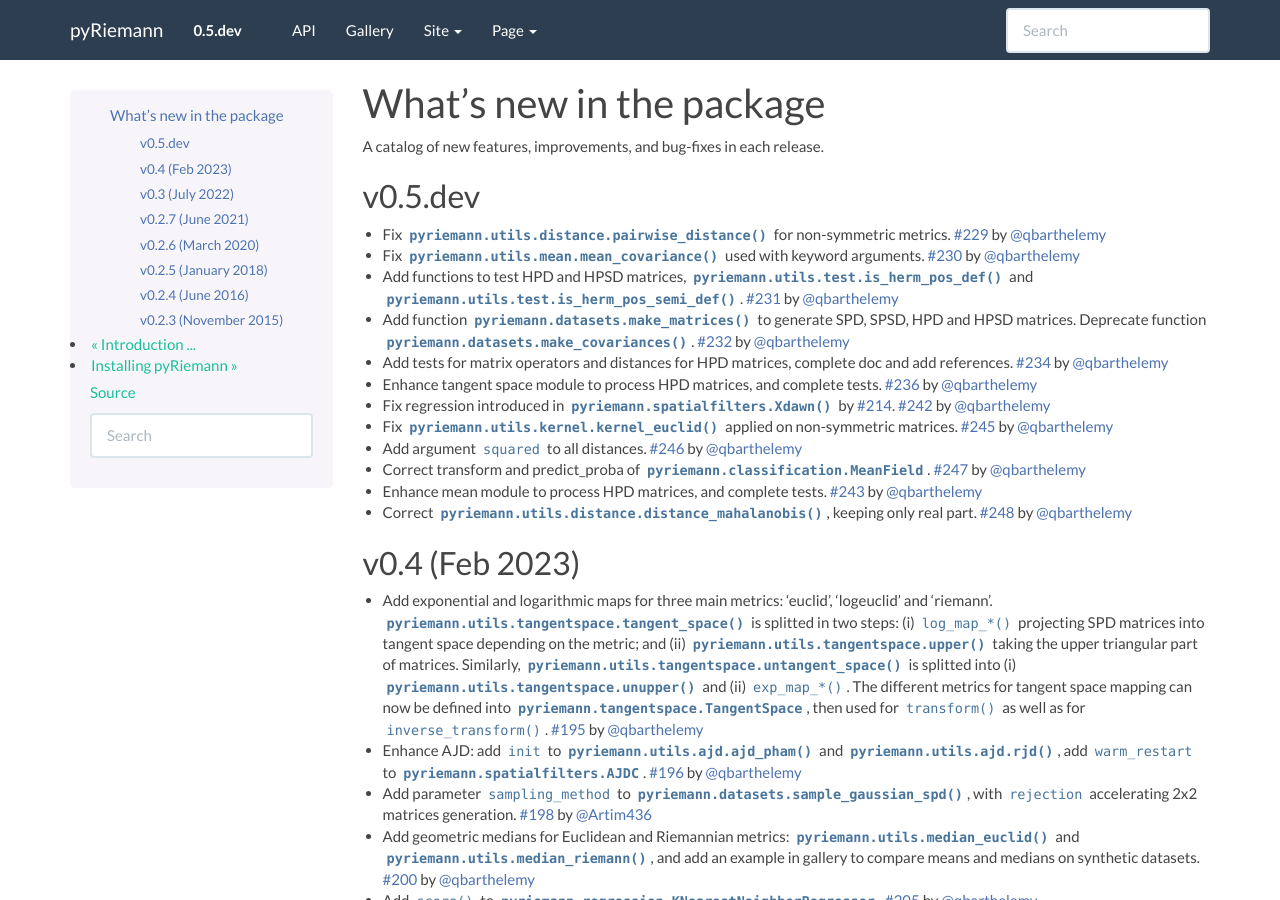
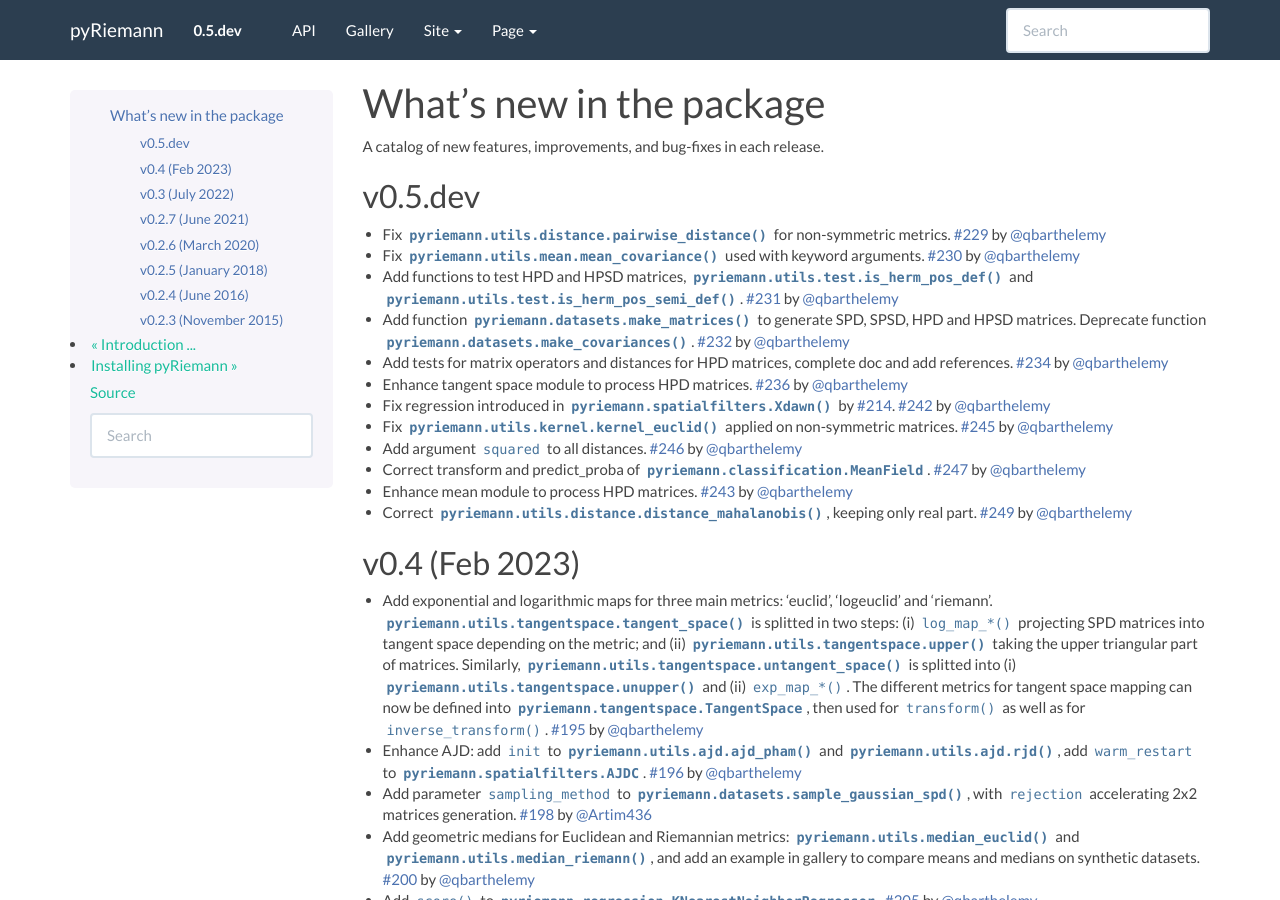
Before and after one commit to pyRiemann/pyRiemann, a Sphinx documentation site: the page built from doc/whatsnew.rst, in a window 1280 px wide and 900 px high. Built offline with Sphinx 7.4.7, drawn with Linux system fonts in a browser that asks for light colours; pages that are not in the unit, such as notebooks, are missing from menus.

Commit message:
correct last pr number in whatsnew

```diff
--- a/doc/whatsnew.rst
+++ b/doc/whatsnew.rst
@@ -21,7 +21,7 @@ v0.5.dev
 
 - Add tests for matrix operators and distances for HPD matrices, complete doc and add references. :pr:`234` by :user:`qbarthelemy`
 
-- Enhance tangent space module to process HPD matrices, and complete tests. :pr:`236` by :user:`qbarthelemy`
+- Enhance tangent space module to process HPD matrices. :pr:`236` by :user:`qbarthelemy`
 
 - Fix regression introduced in :func:`pyriemann.spatialfilters.Xdawn` by :pr:`214`. :pr:`242` by :user:`qbarthelemy`
 
@@ -31,9 +31,9 @@ v0.5.dev
 
 - Correct transform and predict_proba of :class:`pyriemann.classification.MeanField`. :pr:`247` by :user:`qbarthelemy`
 
-- Enhance mean module to process HPD matrices, and complete tests. :pr:`243` by :user:`qbarthelemy`
+- Enhance mean module to process HPD matrices. :pr:`243` by :user:`qbarthelemy`
 
-- Correct :func:`pyriemann.utils.distance.distance_mahalanobis`, keeping only real part. :pr:`248` by :user:`qbarthelemy`
+- Correct :func:`pyriemann.utils.distance.distance_mahalanobis`, keeping only real part. :pr:`249` by :user:`qbarthelemy`
 
 v0.4 (Feb 2023)
 ---------------
```
